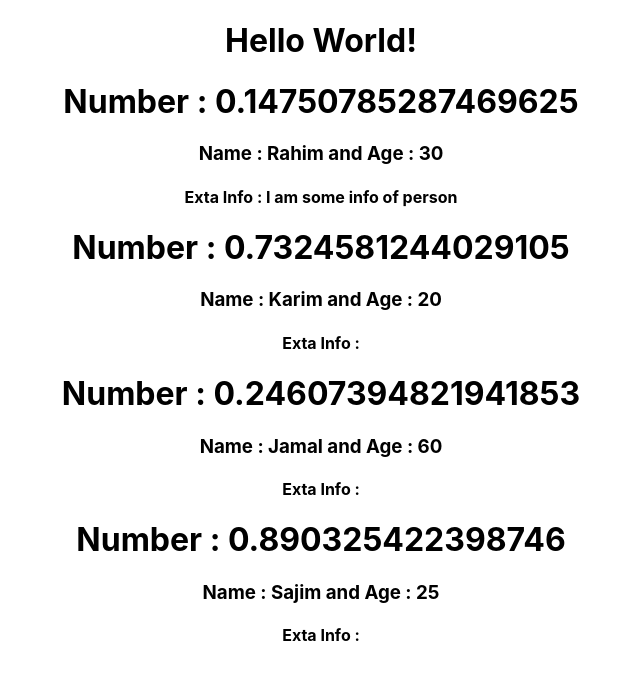
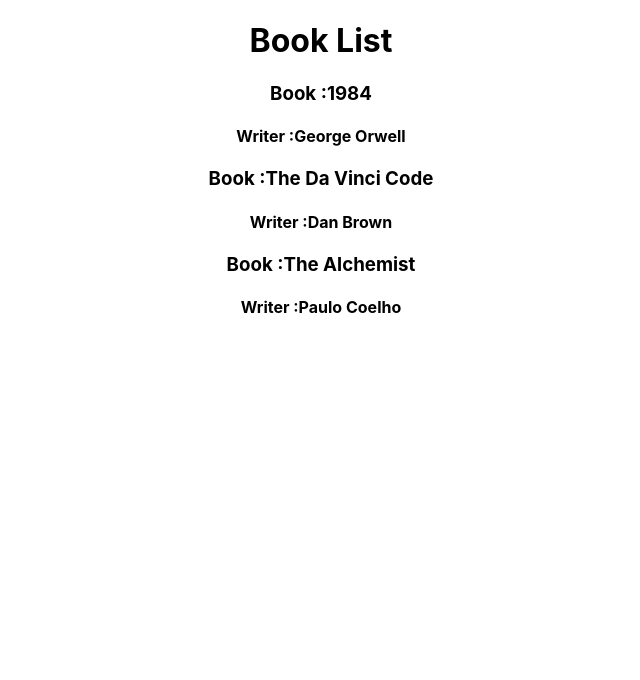
Before and after one commit to muzahid2559/React_Practice, a React (Create React App) app: page / in a window 1280 px wide. Shown: the top 680 px of the page, without its empty margins (319-959 px from the left). Built offline with nearby package versions, Linux system fonts and the light colour scheme.

Commit message:
Writing a new Component

```diff
--- a/src/App.js
+++ b/src/App.js
@@ -1,17 +1,17 @@
 import React, {Component} from 'react';
 import './App.css';
-import Person  from './components/Person';
+import Book  from './components/book';
 
 class App extends Component {
+
   render() {
-    let obj = new Component();
     return (
           <div className="App">
-            <h1>Hello World!</h1>
-            < Person name = "Rahim" age ="30">I am some info of person</Person>
-            < Person name = "Karim" age ="20"/>
-            < Person name = "Jamal" age ="60"/>
-            < Person name = "Sajim" age ="25"/>
+            <h1>Book List</h1>
+            <Book BookName = "1984" Writer = "George Orwell"/>
+            <Book BookName = "The Da Vinci Code" Writer = "Dan Brown"/>
+            <Book BookName = "The Alchemist" Writer = "Paulo Coelho"/>
+
           </div>
         );
   }
--- a/src/components/Person.js
+++ b/src/components/Person.js
@@ -3,37 +3,37 @@ import React ,{Component} from 'react';
 
 //Dynamic Function Component
 
-// let Person = (props) => {
-//   return (
-//     <div>
+let Person = (props) => {
+  return (
+    <div>
 
-//       <h1> Number : {Math.random()}</h1>
-//       <h3> Name : {props.name} and Age : {props.age}</h3>
-//       <h4> Exta Info : {props.children}</h4>
+      <h1> Number : {Math.random()}</h1>
+      <h3> Name : {props.name} and Age : {props.age}</h3>
+      <h4> Exta Info : {props.children}</h4>
 
-//     </div>
-//   );
-// }
+    </div>
+  );
+}
 
 
 
 //Dynamic Class Component
 
-class Person extends Component{
-  constructor(props){
-    super(props);
-  }
-  render(){
-    return (
-      <div>
+// class Person extends Component{
+//   constructor(props){
+//     super(props);
+//   }
+//   render(){
+//     return (
+//       <div>
 
-        <h1> Number : {Math.random()}</h1>
-        <h3> Name : {this.props.name} and Age : {this.props.age}</h3>
-        <h4> Exta Info : {this.props.children}</h4>
+//         <h1> Number : {Math.random()}</h1>
+//         <h3> Name : {this.props.name} and Age : {this.props.age}</h3>
+//         <h4> Exta Info : {this.props.children}</h4>
 
-      </div>
-    );
-  }
-}
+//       </div>
+//     );
+//   }
+// }
 
-  export default Person;
+   export default Person;
--- /dev/null
+++ b/src/components/book.js
@@ -0,0 +1,14 @@
+import React from "react";
+
+const Book = props =>{
+    return (
+        <div>
+            <h3>Book :{props.BookName}</h3>
+            <h4>Writer :{props.Writer}</h4>
+
+        </div>
+
+    );
+}
+
+export default Book;
```
